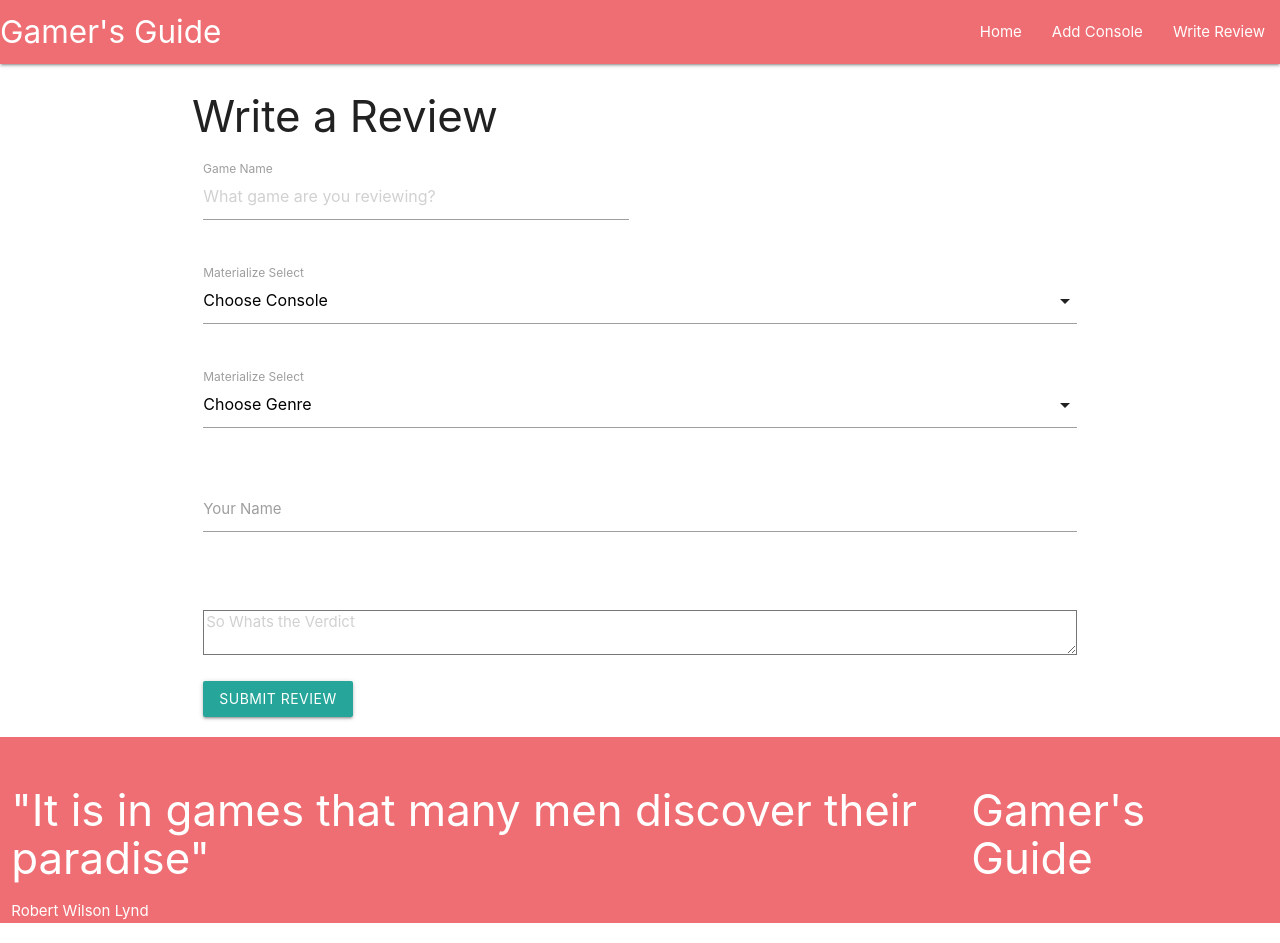
After one commit to beamish3162/Gamer-s-Guide, a Flask app: page /add_review in a window 1280 px wide. The commit adds this page. Run offline with Flask 2, Linux system fonts and the light colour scheme; data that the repository does not hold is empty; some libraries are stand-ins or nearby versions.

Commit message:
added creat function for review is not working as presently displayed

```diff
--- a/app.py
+++ b/app.py
@@ -13,8 +13,21 @@ mongo = PyMongo(app)
 @app.route("/")
 @app.route("/get_games")
 def get_games():
-    return render_template("index.html", games=mongo.db.games.find(), consoles=mongo.db.consoles.find())
+    return render_template("index.html",
+                           games=mongo.db.games.find(), consoles=mongo.db.consoles.find())
 
+
+@app.route("/add_review")
+def add_review():
+    return render_template("addreview.html",  consoles=mongo.db.consoles.find(),
+                           genres=mongo.db.genre.find(), scores=mongo.db.score.find())
+
+
+@app.route('/insert_game', methods=['POST'])
+def insert_game():
+    games = mongo.db.games
+    games.insert_one(request.form.to_dict())
+    return redirect(url_for("get_games"))
 
 if __name__ == "__main__":
     app.run(host=os.environ.get("IP"),
--- /dev/null
+++ b/templates/addreview.html
@@ -0,0 +1,61 @@
+{% extends 'base.html'%} {% block content %}
+
+<h3>Write a Review</h3>
+<div class="row">
+    <form action="{{ url_for('insert_game') }}" class="col s12">
+    <div class="row">
+        <div class="input-field col s6">
+          <input placeholder="What game are you reviewing?" id="game.name" name="game.name" type="text" class="validate">
+          <label for="game.name">Game Name</label>
+        </div>
+    </div>
+    <div class="row">
+        <div class="input-field col s12">
+            <select id="console" name="console_name">
+            <option value="" disabled selected>Choose Console</option>
+            {% for console in consoles %}
+            <option value="{{console.console_name}}">{{console.console_name}}</option>
+            {% endfor %}
+            </select>
+            <label>Materialize Select</label>
+        </div>
+    </div>
+    <div class="row">
+        <div class="input-field col s12">
+            <select id="genre_type" name="genre_type">
+            <option value="" disabled selected>Choose Genre</option>
+            {% for genre in genres %}
+            <option value="{{genre.genre_type}}">{{genre.genre_type}}</option>
+            {% endfor %}
+            </select>
+            <label>Materialize Select</label>
+        </div>
+    </div>
+    <div class="row">
+        <div class="input-field col s12">
+          <input id="review.0.reviewer" name="review.0.reviewer" type="text" class="validate">
+          <label for="review.0.reviewer">Your Name</label>
+        </div>
+    </div>
+    <div class="row">
+         <div class="col s12">
+                 <p>
+                 {% for score in scores %}
+                    <label>
+                        <input name="review.0.rating" id="review.0.rating" type="radio" checked />
+                             <span>{{score.rating}}</span>
+                    </label>
+                  {% endfor %}
+                </p>
+        </div>
+    </div>
+    <div class="row">
+        <div class="col s12">
+            <textarea placeholder="So Whats the Verdict" name="review.0.comments" id="review.0.comments" cols="30" rows="100"></textarea>
+        </div>
+      </div>
+        <button class="btn waves-effect waves-light" type="submit" name="action">Submit Review</button>
+    </form>
+  </div>
+
+{% endblock %}
--- a/templates/base.html
+++ b/templates/base.html
@@ -12,9 +12,9 @@
     <div class="nav-wrapper">
       <a href="#" class="brand-logo">Gamer's Guide</a>
       <ul id="nav-mobile" class="right hide-on-med-and-down">
-        <li><a href="#">Home</a></li>
+        <li><a href="{{url_for('get_games')}}">Home</a></li>
         <li><a href="#">Add Console</a></li>
-        <li><a href="#">Write Review</a></li>
+        <li><a href="{{url_for('add_review')}}">Write Review</a></li>
       </ul>
     </div>
   </nav>
@@ -33,6 +33,12 @@
         </div>
     </footer>
 
+    <script src="https://cdnjs.cloudflare.com/ajax/libs/jquery/3.2.1/jquery.min.js"></script>
     <script src="https://cdnjs.cloudflare.com/ajax/libs/materialize/1.0.0/js/materialize.min.js"></script>
+    <script type="text/javascript">
+        $(document).ready(function(){
+          $('select').formSelect();
+        });
+    </script>
 </body>
 </html>
```
Also changed, not shown: templates/index.html (+17 -2 lines).
